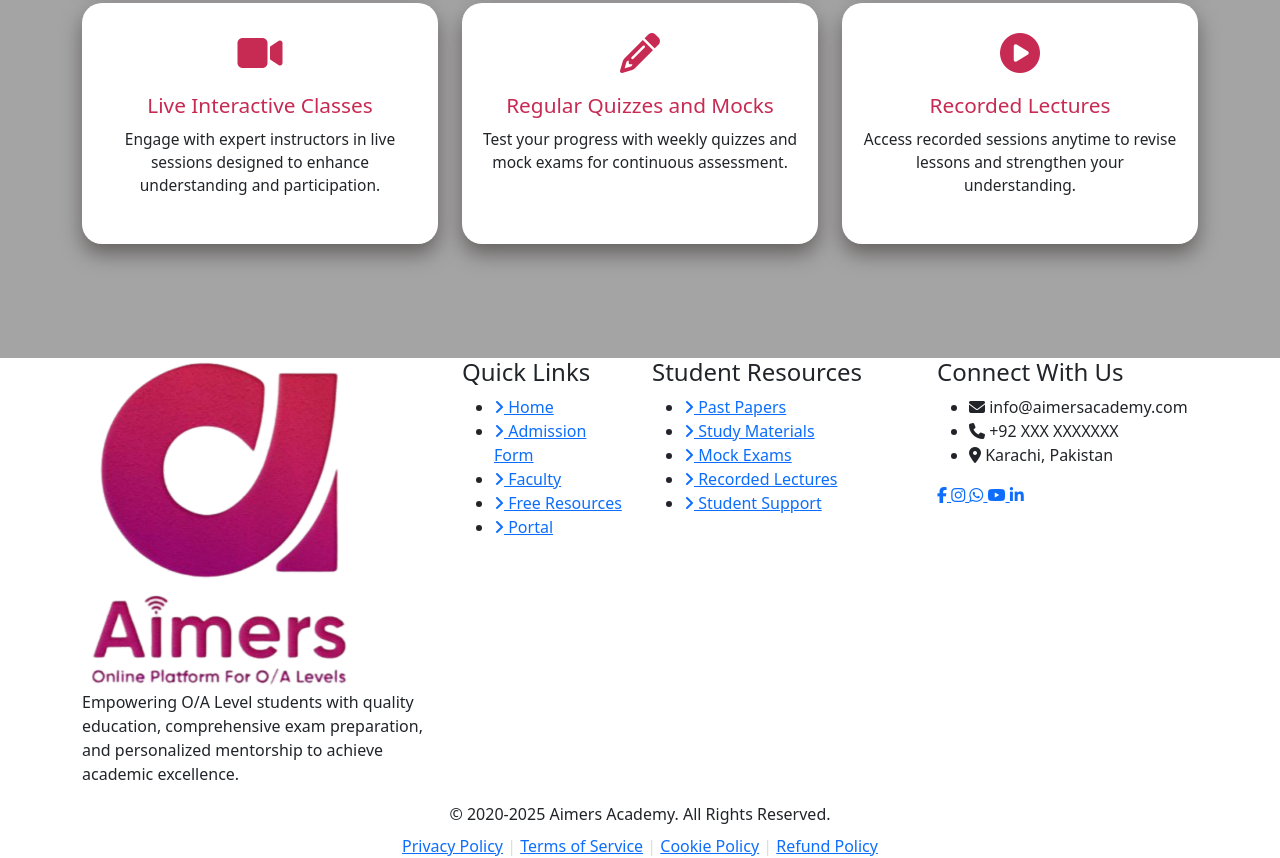
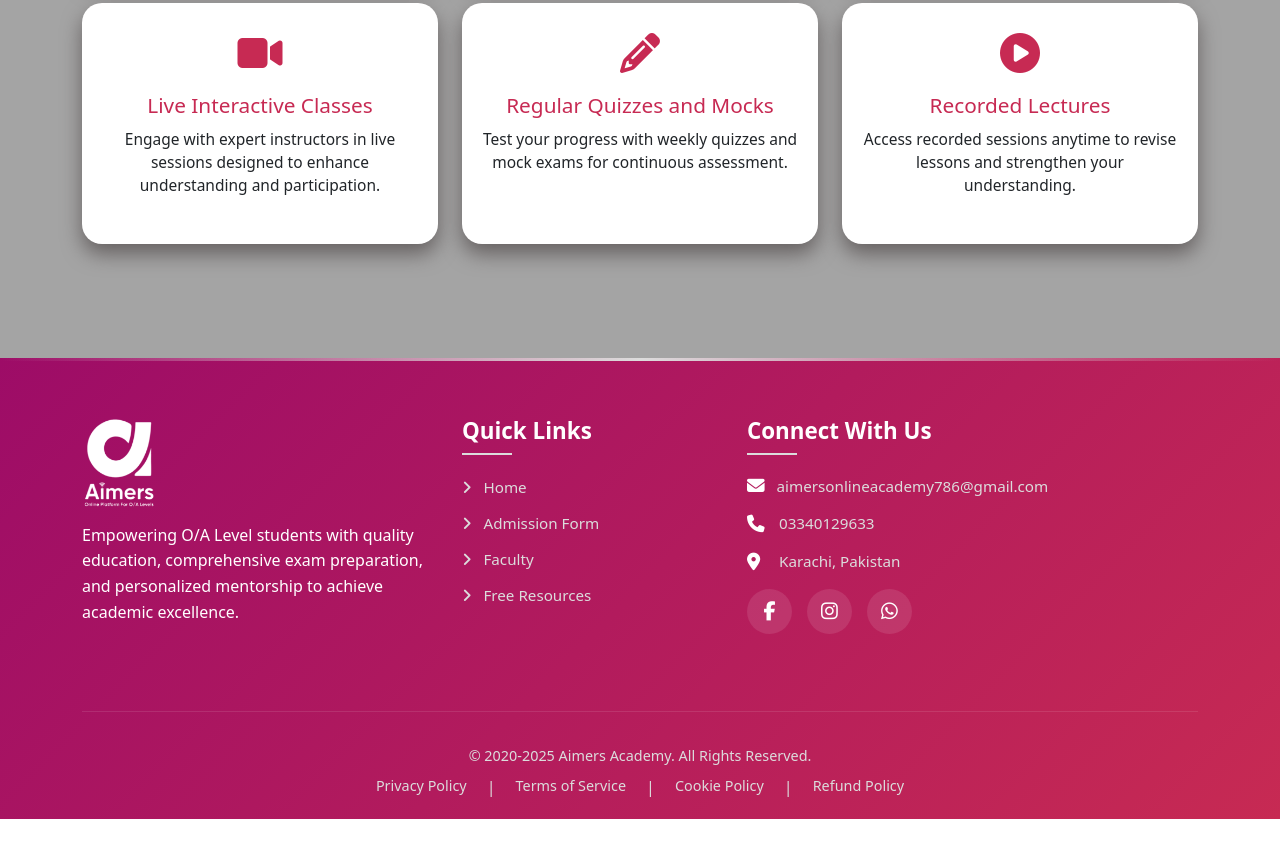
Before and after one commit to imama-ansari14/Aimers-Academy, a plain HTML site: page index.html in a window 1280 px wide. Shown: the part 1226-2084 px from the top of the page. After the commit the page ends 2045 px from the top, so only its background shows below. Drawn offline with nearby package versions, Linux system fonts and the light colour scheme.

Commit message:
Enhance footer styling and update contact information for better user experience

```diff
--- a/index.html
+++ b/index.html
@@ -42,13 +42,10 @@
                             <a class="nav-link" href="form.html">Admission Form</a>
                         </li>
                         <li class="nav-item">
-                            <a class="nav-link" href="#mid-sec">Faculty</a>
+                            <a class="nav-link" href="faculty.html">Faculty</a>
                         </li>
                         <li class="nav-item">
                             <a class="nav-link" href="resources.html">Free Resources</a>
-                        </li>
-                        <li class="nav-item">
-                            <a class="nav-link" href="portal.html">Portal</a>
                         </li>
                     </ul>
                 </div>
@@ -153,52 +150,38 @@
                 </div>
 
                 <!-- Quick Links -->
-                <div class="col-lg-2 col-md-6 footer-section">
+                <div class="col-lg-3 col-md-6 footer-section">
                     <h4 class="footer-title">Quick Links</h4>
                     <ul class="footer-links">
                         <li><a href="index.html"><i class="fas fa-angle-right"></i> Home</a></li>
                         <li><a href="form.html"><i class="fas fa-angle-right"></i> Admission Form</a></li>
                         <li><a href="#mid-sec"><i class="fas fa-angle-right"></i> Faculty</a></li>
                         <li><a href="resources.html"><i class="fas fa-angle-right"></i> Free Resources</a></li>
-                        <li><a href="portal.html"><i class="fas fa-angle-right"></i> Portal</a></li>
                     </ul>
                 </div>
 
-                <!-- Resources -->
-                <div class="col-lg-3 col-md-6 footer-section">
-                    <h4 class="footer-title">Student Resources</h4>
-                    <ul class="footer-links">
-                        <li><a href="#"><i class="fas fa-angle-right"></i> Past Papers</a></li>
-                        <li><a href="#"><i class="fas fa-angle-right"></i> Study Materials</a></li>
-                        <li><a href="#"><i class="fas fa-angle-right"></i> Mock Exams</a></li>
-                        <li><a href="#"><i class="fas fa-angle-right"></i> Recorded Lectures</a></li>
-                        <li><a href="#"><i class="fas fa-angle-right"></i> Student Support</a></li>
-                    </ul>
-                </div>
 
                 <!-- Contact Info -->
                 <div class="col-lg-3 col-md-6 footer-section">
                     <h4 class="footer-title">Connect With Us</h4>
                     <ul class="contact-info">
-                        <li><i class="fas fa-envelope"></i> info@aimersacademy.com</li>
-                        <li><i class="fas fa-phone"></i> +92 XXX XXXXXXX</li>
+                        <li><i class="fas fa-envelope"></i> aimersonlineacademy786@gmail.com</li>
+                        <li><i class="fas fa-phone"></i>03340129633
+</li>
                         <li><i class="fas fa-map-marker-alt"></i> Karachi, Pakistan</li>
                     </ul>
                     <div class="social-links mt-3">
-                        <a href="#" class="social-link" aria-label="Facebook">
+                        <a href="https://www.facebook.com/share/17wxXTStB8/" class="social-link" aria-label="Facebook">
                             <i class="fab fa-facebook-f"></i>
                         </a>
-                        <a href="#" class="social-link" aria-label="Instagram">
+                        <a href="https://www.instagram.com/aimers.pk?igsh=MTVtcnJscHUwM2wzOQ==" class="social-link"
+                            aria-label="Instagram">
                             <i class="fab fa-instagram"></i>
                         </a>
                         <a href="#" class="social-link" aria-label="WhatsApp">
                             <i class="fab fa-whatsapp"></i>
                         </a>
-                        <a href="#" class="social-link" aria-label="YouTube">
-                            <i class="fab fa-youtube"></i>
-                        </a>
-                        <a href="#" class="social-link" aria-label="LinkedIn">
-                            <i class="fab fa-linkedin-in"></i>
+
                         </a>
                     </div>
                 </div>
--- a/style.css
+++ b/style.css
@@ -161,6 +161,170 @@ body {
   font-size: 0.97rem;
 }
 
+/* Footer Styling */
+.footer {
+  background: linear-gradient(
+    135deg,
+    var(--mujanda) 0%,
+    var(--main-color) 100%
+  );
+  color: white;
+  padding: 60px 0 20px;
+  position: relative;
+  overflow: hidden;
+}
+
+.footer::before {
+  content: "";
+  position: absolute;
+  top: 0;
+  left: 0;
+  right: 0;
+  height: 3px;
+  background: linear-gradient(
+    90deg,
+    transparent,
+    var(--light-grey),
+    transparent
+  );
+}
+
+.footer-section {
+  margin-bottom: 30px;
+}
+
+.footer-title {
+  font-size: 1.4rem;
+  font-weight: 700;
+  margin-bottom: 20px;
+  color: white;
+  position: relative;
+  padding-bottom: 10px;
+}
+
+.footer-title::after {
+  content: "";
+  position: absolute;
+  left: 0;
+  bottom: 0;
+  width: 50px;
+  height: 2px;
+  background-color: var(--light-grey);
+}
+
+.footer-logo {
+  height: 90px;
+  margin-bottom: 15px;
+  filter: brightness(0) invert(1);
+}
+
+.footer-description {
+  line-height: 1.6;
+}
+
+.footer-links {
+  list-style: none;
+  padding: 0;
+}
+
+.footer-links li {
+  margin-bottom: 12px;
+}
+
+.footer-links a {
+  color: var(--light-grey);
+  text-decoration: none;
+  transition: all 0.3s ease;
+  display: inline-block;
+  font-size: 0.95rem;
+}
+
+.footer-links a:hover {
+  color: white;
+  transform: translateX(5px);
+}
+
+.footer-links a i {
+  margin-right: 8px;
+  color: var(--light-grey);
+}
+
+.social-links {
+  display: flex;
+  gap: 15px;
+  flex-wrap: wrap;
+}
+
+.social-link {
+  width: 45px;
+  height: 45px;
+  border-radius: 50%;
+  background-color: rgba(255, 255, 255, 0.1);
+  display: flex;
+  align-items: center;
+  justify-content: center;
+  color: white;
+  font-size: 1.2rem;
+  transition: all 0.3s ease;
+  text-decoration: none;
+}
+
+.social-link:hover {
+  background-color: white;
+  color: var(--main-color);
+  transform: translateY(-5px);
+}
+
+.contact-info {
+  list-style: none;
+  padding: 0;
+}
+
+.contact-info li {
+  margin-bottom: 15px;
+  color: var(--light-grey);
+  font-size: 0.95rem;
+  display: flex;
+  align-items: center;
+}
+
+.contact-info li i {
+  margin-right: 12px;
+  color: white;
+  font-size: 1.1rem;
+  width: 20px;
+}
+
+.footer-bottom {
+  border-top: 1px solid rgba(255, 255, 255, 0.1);
+  padding-top: 25px;
+  margin-top: 40px;
+}
+
+.footer-bottom p {
+  margin: 8px 0;
+  color: var(--light-grey);
+  font-size: 0.9rem;
+}
+
+.footer-bottom-links {
+  display: flex;
+  justify-content: center;
+  gap: 20px;
+  flex-wrap: wrap;
+}
+
+.footer-bottom-links a {
+  color: var(--light-grey);
+  text-decoration: none;
+  transition: color 0.3s ease;
+  font-size: 0.9rem;
+}
+
+.footer-bottom-links a:hover {
+  color: white;
+}
+
 /* ADDMISSION SECTION  */
 #contact {
   background-color: var(--light-grey);
```
Also changed, not shown: form.html (+5 -5 lines).
